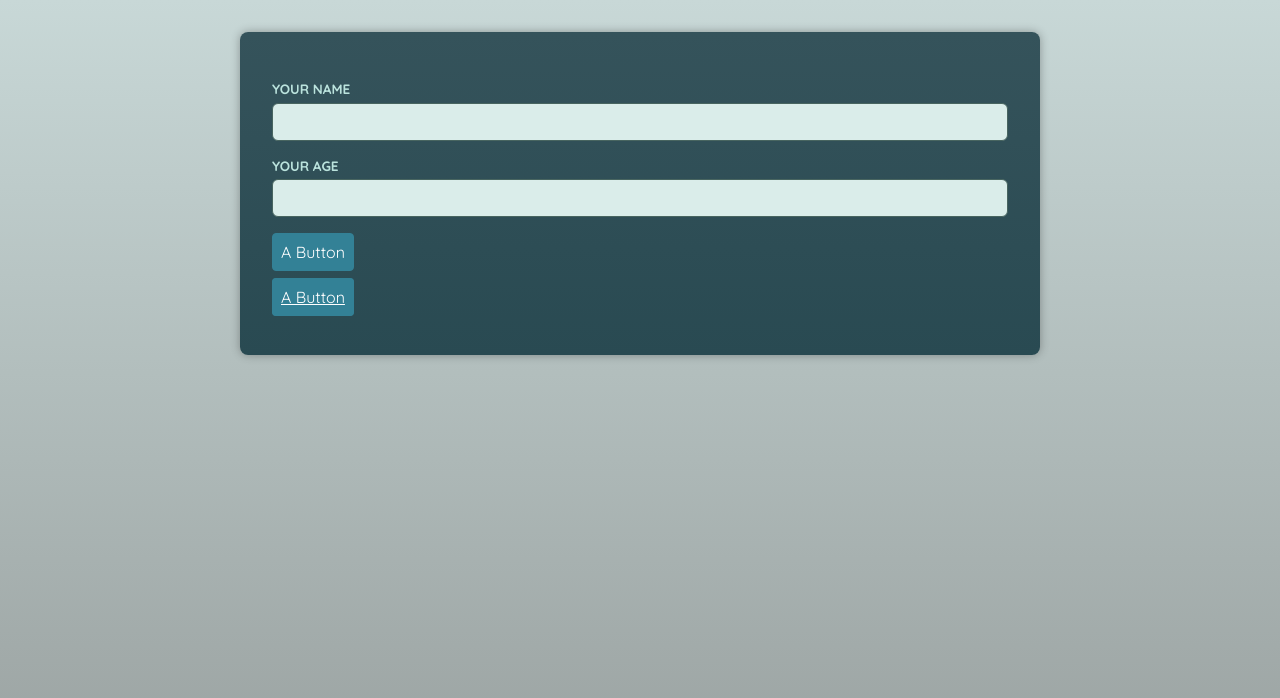
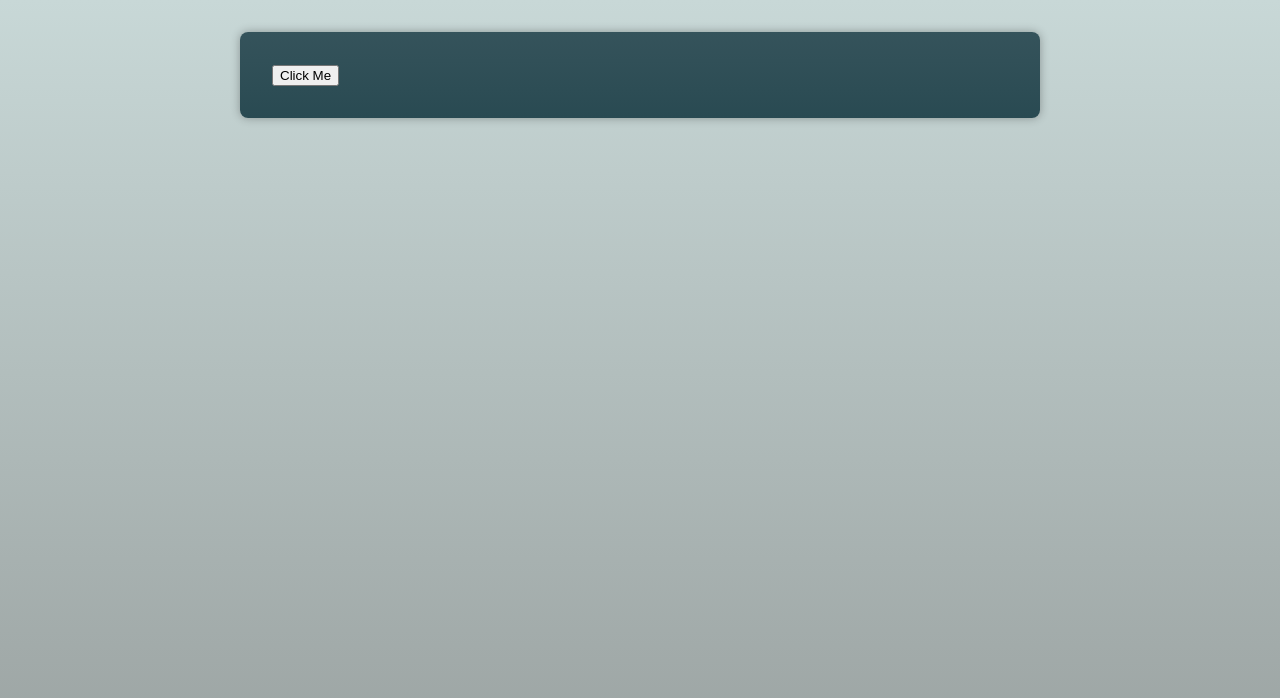
Before and after one commit to sagarmj94/ReactWithAdvanceTs, a React (Vite) app: page / in a window 1280 px wide. Shown: the top 698 px of the page. Built offline with nearby package versions, Linux system fonts and the light colour scheme; a web font is replaced by a local one.

Commit message:
completed Polymorphic component

```diff
--- a/src/App.tsx
+++ b/src/App.tsx
@@ -1,10 +1,15 @@
 import Button from "./components/Button";
+import Container from "./components/Container";
 import Input from "./components/Inputs";
 
 function App() {
   return (
     <main>
-      <Input id="name" label="Your name" type="text" />
+      <Container as={Button} onClick={() => {}}>
+        Click Me
+      </Container>
+
+      {/* <Input id="name" label="Your name" type="text" />
       <Input id="age" label="Your age" type="number" />
 
       <p>
@@ -12,7 +17,7 @@
       </p>
       <p>
         <Button href="https://google.com">A Button</Button>
-      </p>
+      </p> */}
     </main>
   );
 }
--- /dev/null
+++ b/src/components/Container.tsx
@@ -0,0 +1,23 @@
+import {
+  ComponentPropsWithoutRef,
+  type ElementType,
+  type ReactNode,
+} from "react";
+
+type ContainerProps<T extends ElementType> = {
+  as?: T;
+  children: ReactNode;
+} & ComponentPropsWithoutRef<T>;
+
+export default function Container<C extends ElementType>({
+  as,
+  children,
+  ...props
+}: ContainerProps<C>) {
+  const Component = as || "div";
+  return (
+    <Component className="container" {...props}>
+      {children}
+    </Component>
+  );
+}
```
